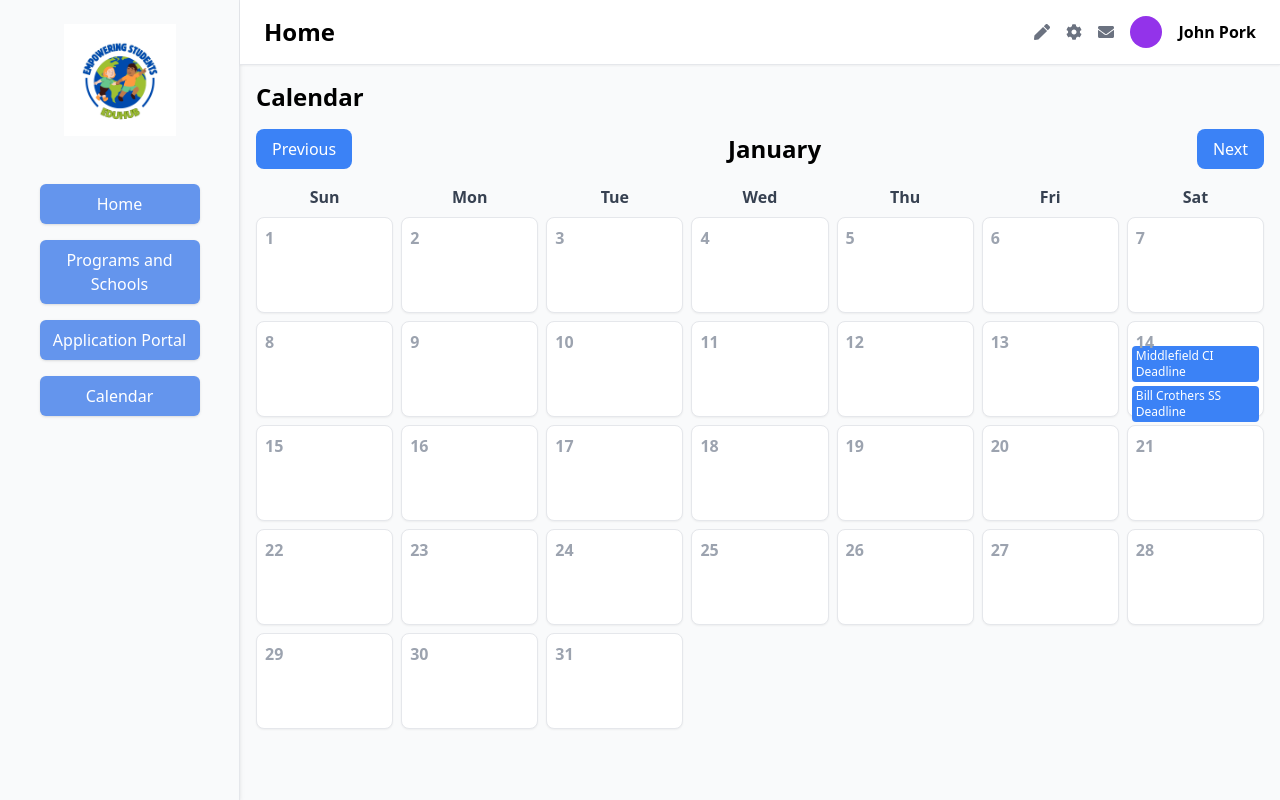
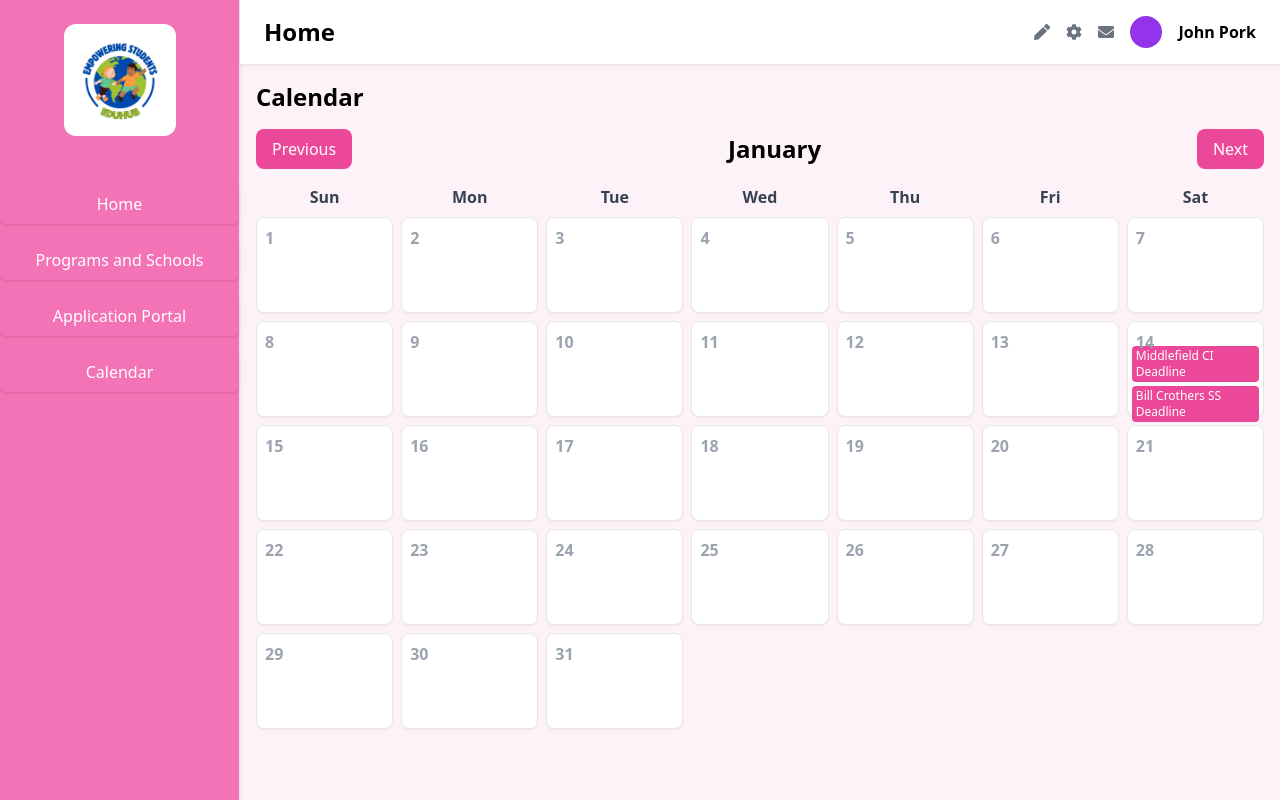
Before and after one commit to Airplane356/EduHub, a React (Create React App) app in the folder eduhub/: page /calendar in a window 1280 px wide. Built offline with nearby package versions, Linux system fonts and the light colour scheme.

Commit message:
Visual changes

```diff
--- a/eduhub/src/components/Sidebar.js
+++ b/eduhub/src/components/Sidebar.js
@@ -3,14 +3,14 @@ import logo from '../assets/ginyard international.png';
 
 export default function Sidebar() {
   return (
-    <div className="w-60 bg-blue h-full flex flex-col items-center py-6 shadow-md border-r">
-      <div className="w-28 h-28 bg-purple-600 rounded-xl mb-12"><img src={logo} alt="logo" object-fit="contain"></img></div>
-      <nav className="flex flex-col gap-4 w-full items-center">
-        <Link to="/" className="w-40 py-2 text-center rounded-md bg-azure text-white shadow hover:bg-blue-700 transition">Home</Link>
-        <Link to="/programs" className="w-40 py-2 text-center rounded-md bg-azure text-white shadow hover:bg-blue-700 transition">Programs and Schools</Link>
-        <Link to="/application" className="w-40 py-2 text-center rounded-md bg-azure text-white shadow hover:bg-blue-700 transition">Application Portal</Link>
-        <Link to="/calendar" className="w-40 py-2 text-center rounded-md bg-azure text-white shadow hover:bg-blue-700 transition">Calendar</Link>
-      </nav>
+    <div className="w-60 bg-pink-400 h-full flex flex-col items-center py-6 shadow-md border-r">
+      <div className="w-28 h-28 bg-purple-600 rounded-xl mb-12 overflow-hidden rounded-xl"><img src={logo} alt="logo" object-fit="contain"></img></div>
+        <nav className="flex flex-col gap-4 w-full items-center">
+          <Link to="/" className="w-full py-2 text-center rounded-md bg-transparent text-white shadow hover:bg-pink-600 transition font-medium tracking-normal">Home</Link>
+          <Link to="/programs" className="w-full py-2 text-center rounded-md bg-transparent text-white shadow hover:bg-pink-600 transition font-medium tracking-normal">Programs and Schools</Link>
+          <Link to="/application" className="w-full py-2 text-center rounded-md bg-transparent text-white shadow hover:bg-pink-600 transition font-medium tracking-normal">Application Portal</Link>
+          <Link to="/calendar" className="w-full py-2 text-center rounded-md bg-transparent text-white shadow hover:bg-pink-600 transition font-medium tracking-normal">Calendar</Link>
+        </nav>
     </div>
   );
 }
--- a/eduhub/src/pages/Application.js
+++ b/eduhub/src/pages/Application.js
@@ -5,7 +5,7 @@ import ProgramTable from '../components/ProgramTable';
 
 function Application() {
   return (
-    <div className="flex h-screen overflow-hidden bg-gray-50">
+    <div className="flex h-screen overflow-hidden bg-pink-50">
         <Sidebar />
         <div className="flex-1 flex flex-col">
         <Navbar />
--- a/eduhub/src/pages/Calendar.js
+++ b/eduhub/src/pages/Calendar.js
@@ -73,7 +73,7 @@ export default function Calendar() {
   };
 
   return (
-    <div className="flex h-screen overflow-hidden bg-gray-50">
+    <div className="flex h-screen overflow-hidden bg-pink-50">
       <Sidebar />
       <div className="flex-1 flex flex-col">
         <Navbar />
@@ -82,14 +82,14 @@ export default function Calendar() {
           <div className="flex justify-between items-center mb-4">
             <button
               onClick={goToPreviousMonth}
-              className="px-4 py-2 bg-blue-500 text-white rounded-lg hover:bg-blue-600 transition"
+              className="px-4 py-2 bg-pink-500 text-white rounded-lg hover:bg-pink-600 transition"
             >
               Previous
             </button>
             <h2 className="text-2xl font-semibold">{currentMonth.month}</h2>
             <button
               onClick={goToNextMonth}
-              className="px-4 py-2 bg-blue-500 text-white rounded-lg hover:bg-blue-600 transition"
+              className="px-4 py-2 bg-pink-500 text-white rounded-lg hover:bg-pink-600 transition"
             >
               Next
             </button>
@@ -119,7 +119,7 @@ export default function Calendar() {
                   </div>
                   <div className="mt-5 w-full space-y-1">
                     {dayEvents.map((event, i) => (
-                      <div key={i} className="bg-blue-500 text-white text-xs px-1 py-0.5 rounded w-full">
+                      <div key={i} className="bg-pink-500 text-white text-xs px-1 py-0.5 rounded w-full">
                         {event}
                       </div>
                     ))}
--- a/eduhub/src/pages/Home.js
+++ b/eduhub/src/pages/Home.js
@@ -4,7 +4,7 @@ import HomeContent from '../components/HomeContent';
 
 export default function Home() {
   return (
-    <div className="flex h-screen overflow-hidden bg-gray-50">
+    <div className="flex h-screen overflow-hidden bg-pink-50">
       <Sidebar />
       <div className="flex-1 flex flex-col">
         <Navbar />
--- a/eduhub/src/pages/Programs.js
+++ b/eduhub/src/pages/Programs.js
@@ -41,7 +41,7 @@ const ProgramDirectory = () => {
     .sort((a, b) => a.school.localeCompare(b.school));
 
   return (
-    <div className="flex h-screen overflow-hidden bg-gray-50">
+    <div className="flex h-screen overflow-hidden bg-pink-50">
       <Sidebar />
       <div className="flex-1 flex flex-col">
         <Navbar />
--- a/eduhub/tailwind.config.js
+++ b/eduhub/tailwind.config.js
@@ -4,11 +4,11 @@ module.exports = {
     theme: {
       extend: {
         colors: {
-          midnight: '#4682B4',
-          bluegray: '#5885af',
-          darkblue: '#274472',
-          babyblue: '#c3e0e5',
-          azure: '#6495ED'
+          midnight: '#be2579',
+          bluegray: '#c90972',
+          darkblue: '#bd086a',
+          babyblue: '#ff8cca',
+          azure: '#ea06a3'
         },
       },
     },
```
